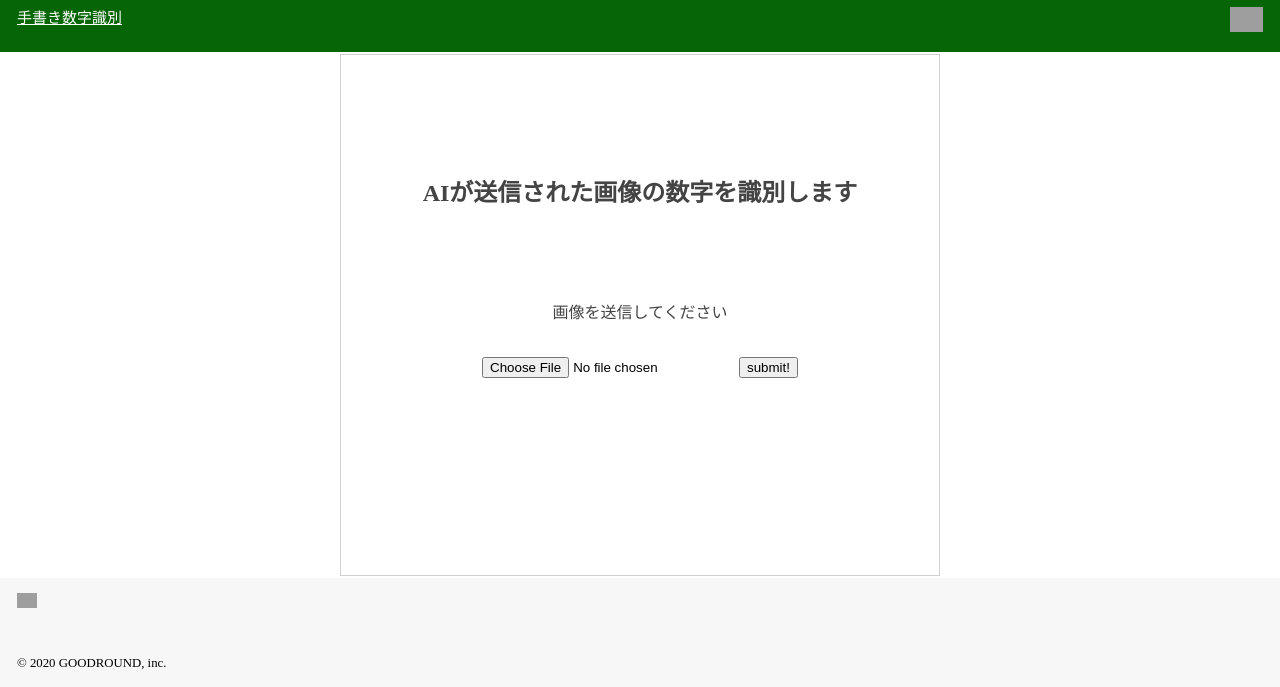
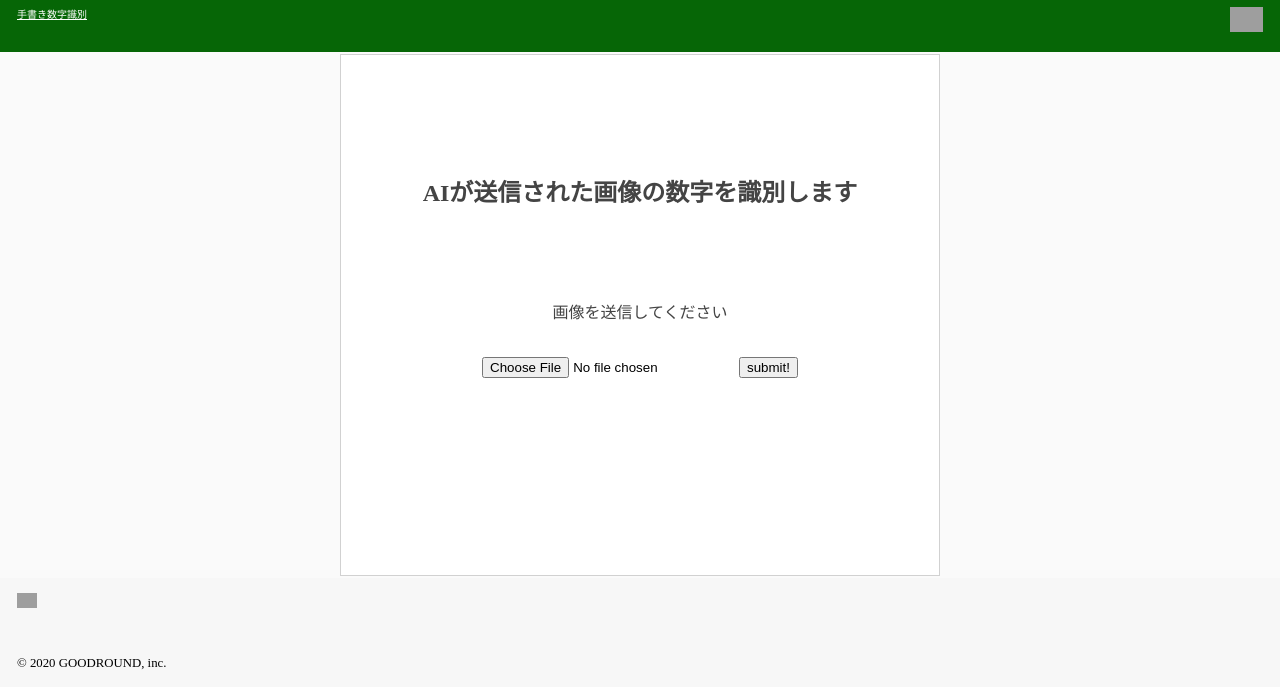
Before and after one commit to NaotoYoshimaru/test_nao, a Flask app: page / in a window 1280 px wide. Shown: the top 687 px of the page. Run offline with Flask 2, Linux system fonts and the light colour scheme; grey boxes are pictures that could not be loaded.

Commit message:
make it better

```diff
--- a/static/stylesheet.css
+++ b/static/stylesheet.css
@@ -9,7 +9,7 @@ header {
 
 .header-logo {
   color: #fff;
-  font-size: 15px;
+  font-size: 10px;
   margin: 15px 25px;
 }
 
@@ -70,3 +70,7 @@ small {
   border: 1px solid #d1d1d1;
   padding: 30px
 }
+
+body {
+  background-color: #fafafa
+}
--- a/templates/index.html
+++ b/templates/index.html
@@ -2,7 +2,7 @@
 <html lang="ja">
 <head>
     <meta charset="UTF-8">
-    <meta name="viewport" content="width=device-width, initial-scale=1.0">
+    <meta name="viewport" content="width=device-width">
     <meta http-equiv="X-UA-Compatible" content="ie=edge">
     <title>手書き数字識別</title>
     <link rel="stylesheet" href="./static/sanitize.css">
```
